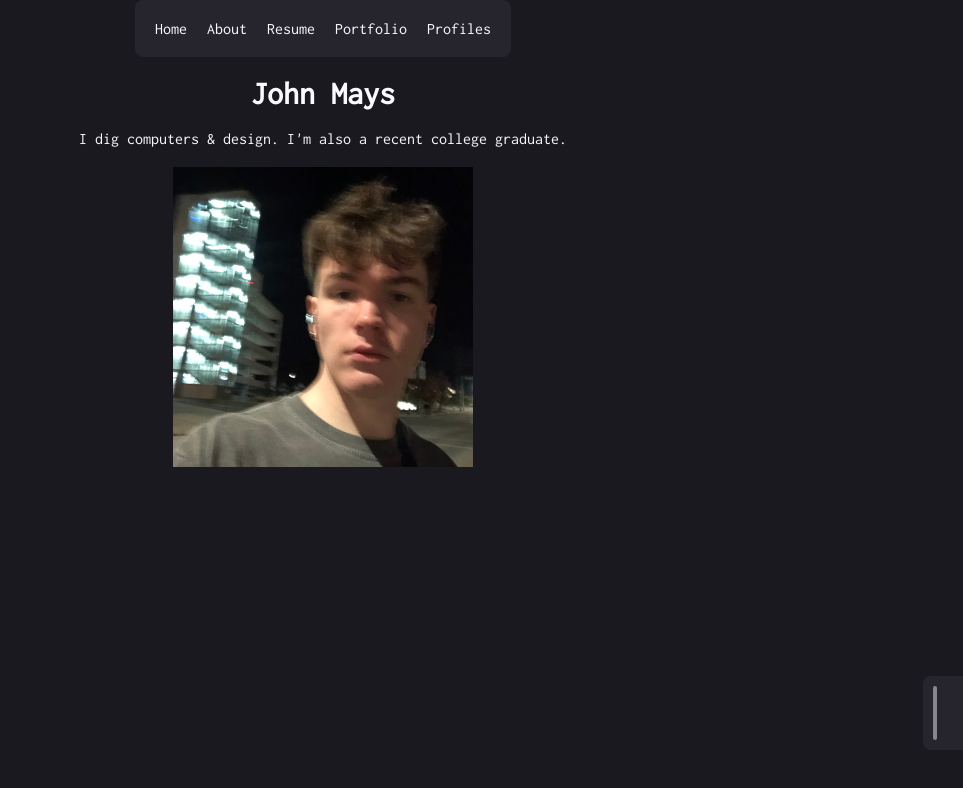
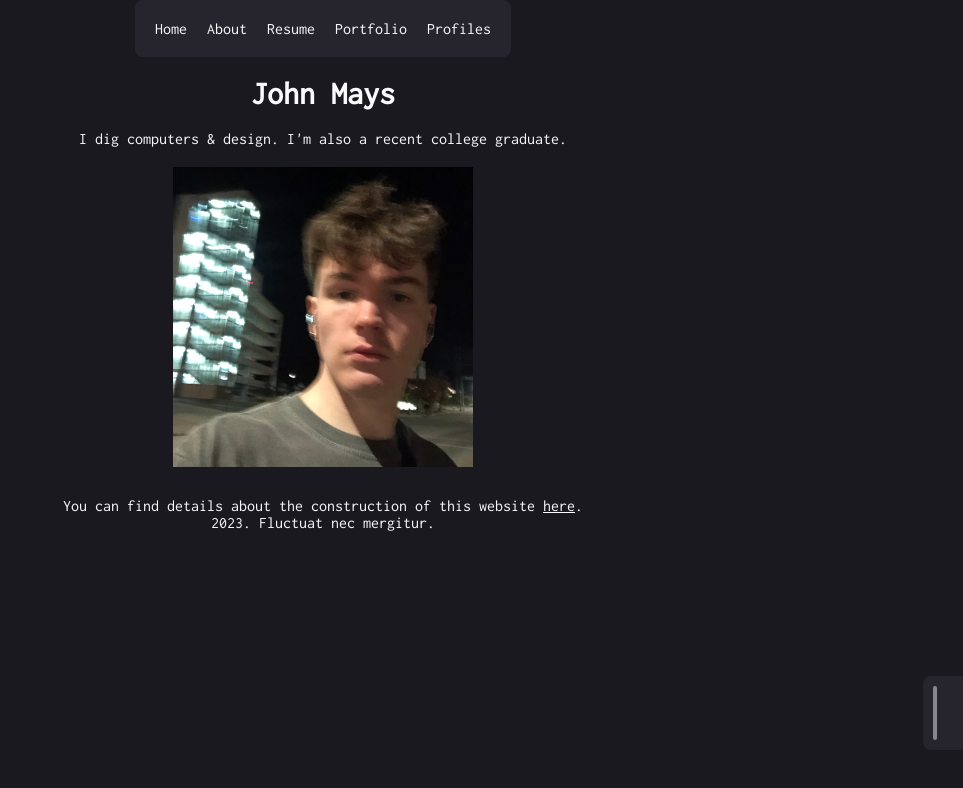
Before and after one commit to johnmays/johnmays.github.io, a React (Create React App) app: page / in a window 1280 px wide. Shown: the top 788 px of the page, without its empty margins (317-1280 px from the left). Built offline with nearby package versions, Linux system fonts and the light colour scheme.

Commit message:
footer content added but styling is wrong; going to add flex

```diff
--- a/src/App.js
+++ b/src/App.js
@@ -9,6 +9,7 @@ import WebsiteInformation from './Pages/WebsiteInformation';
 import NotFound from './Pages/NotFound';
 import SongRecommender from './Components/SongRecommender';
 import CenteredNavBar from './Components/CenteredNavBar';
+import Footer from './Components/Footer';
 
 class App extends React.Component{
   state = {};
@@ -28,6 +29,7 @@ class App extends React.Component{
             <Route path='*' exact={true} element={<NotFound/>} />
           </Routes>
         </div>
+        <Footer/>
         <SongRecommender/>
       </div>
     )
--- a/src/Components/Footer.js
+++ b/src/Components/Footer.js
@@ -0,0 +1,10 @@
+import { Link } from 'react-router-dom';
+
+export default function Footer() {
+    return(
+        <div className='footer'>
+            <p>You can find details about the construction of this website <Link to='/website_information' className="text-link">here</Link>.</p>
+            <p>2023. Fluctuat nec mergitur.</p>
+        </div>
+    )
+}
--- a/src/index.css
+++ b/src/index.css
@@ -192,3 +192,10 @@ a {
   margin-right: 20px;
   background-color: #87878d;
 }
+
+.footer {
+  text-align: center;
+  margin: 10px;
+  bottom: 0px;
+  position: sticky;
+}
```
